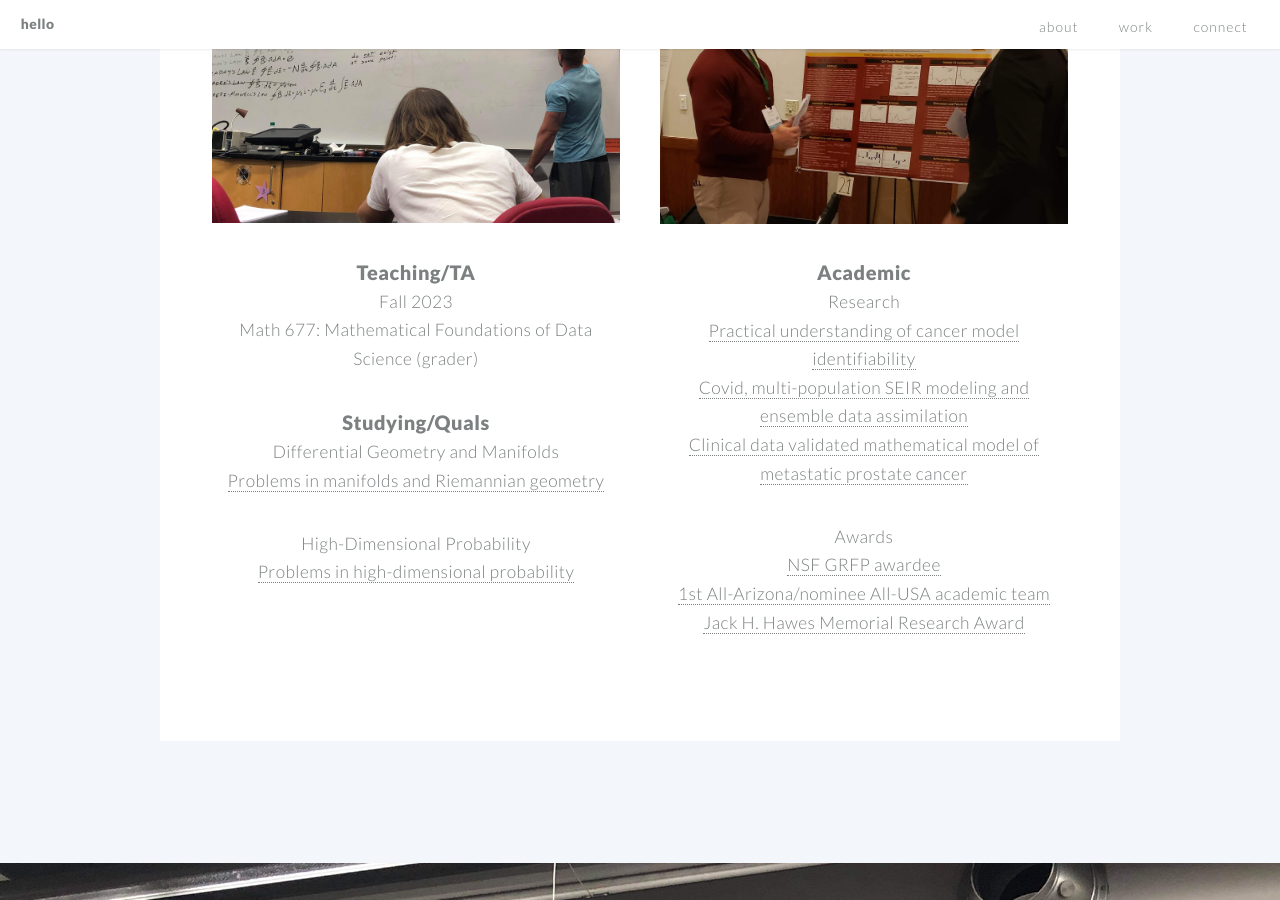
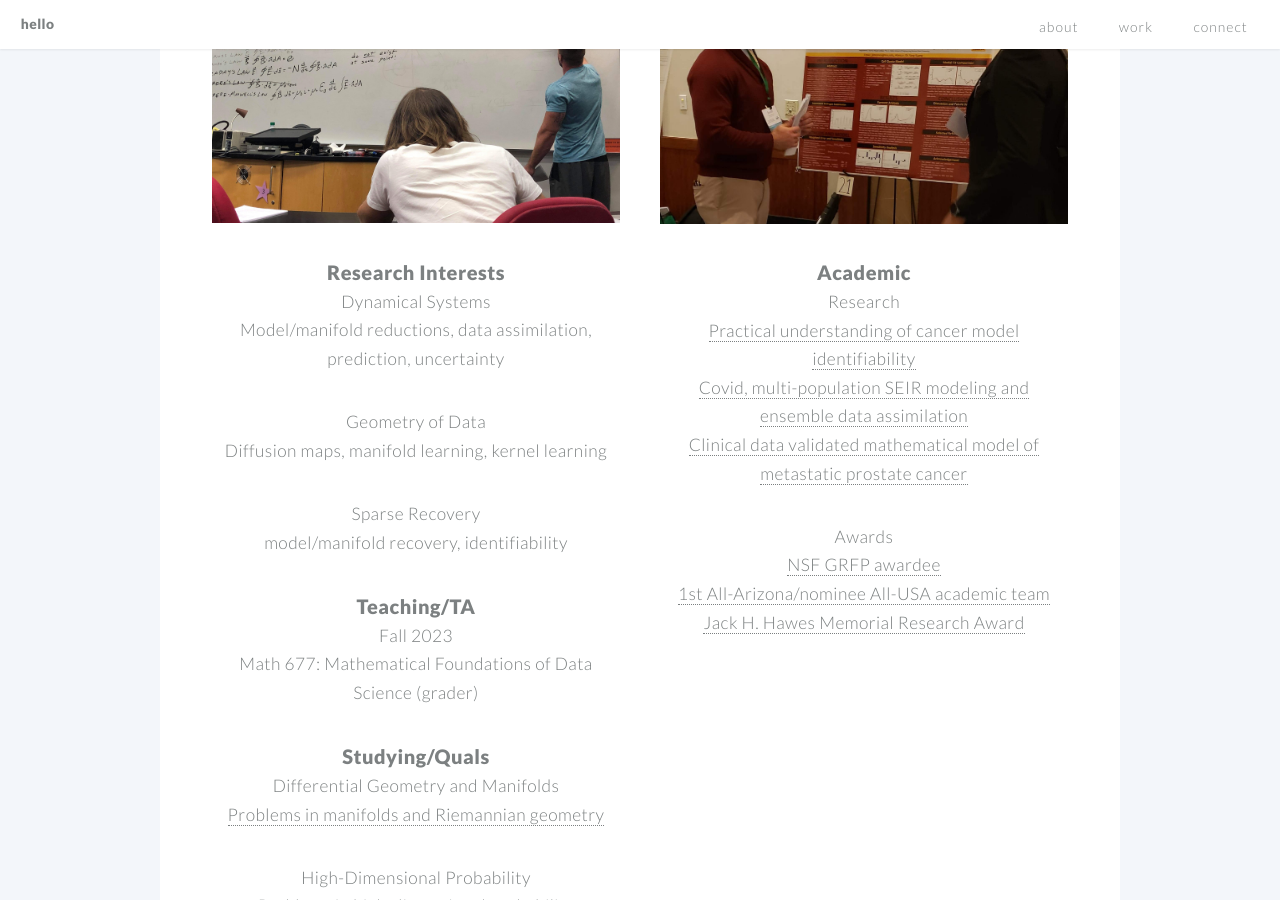
Before and after one commit to jben33/jben33.github.io, a Jekyll site: the page built from index.md, in a window 1280 px wide and 900 px high, scrolled down 3526 px. Built offline with Jekyll 4.4.1, drawn with Linux system fonts in a browser that asks for light colours.

Commit message:
Update example4.html

```diff
--- a/_includes/example4.html
+++ b/_includes/example4.html
@@ -1,3 +1,20 @@
+<h1>Research Interests</h1>
+
+<ul>
+    <li>Dynamical Systems<li>
+    <ul>
+        <li>Model/manifold reductions, data assimilation, prediction, uncertainty</li>
+    </ul>
+    <li>Geometry of Data</li>
+    <ul>
+        <li>Diffusion maps, manifold learning, kernel learning</li>
+    </ul>
+    <li>Sparse Recovery</li>
+    <ul>
+        <li>model/manifold recovery, identifiability</li>
+    </ul>
+</ul>
+
 <h1>Teaching/TA </h1>
 
 <ul> Fall 2023
```
